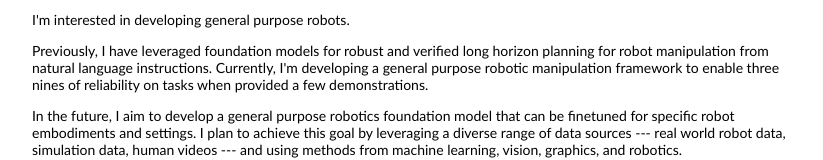
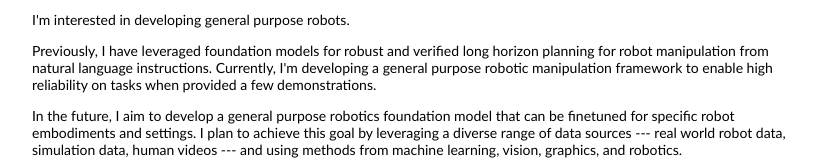
Before and after one commit to kevin-thankyou-lin/kevin-thankyou-lin.github.io, a plain HTML site: page index.html in a window 1280 px wide. Shown: the part 360-520 px from the top of the page, without its empty margins (228-1051 px from the left). Drawn offline with Linux system fonts and the light colour scheme.

Commit message:
Update website

```diff
--- a/index.html
+++ b/index.html
@@ -59,7 +59,7 @@
                                         Previously, I have leveraged foundation models for robust and verified
                                         long horizon planning for robot manipulation from natural language instructions.
 
-                                        Currently, I'm developing a general purpose robotic manipulation framework to enable three nines of reliability on tasks when provided a few demonstrations.
+                                        Currently, I'm developing a general purpose robotic manipulation framework to enable high reliability on tasks when provided a few demonstrations.
                                     </p>
                                     <p>
                                         In the future, I aim to develop a general purpose robotics foundation model that can be finetuned for specific robot embodiments and settings.
```
